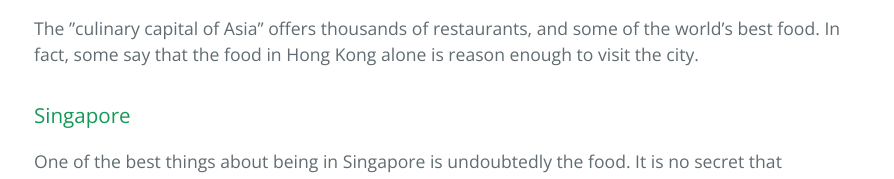
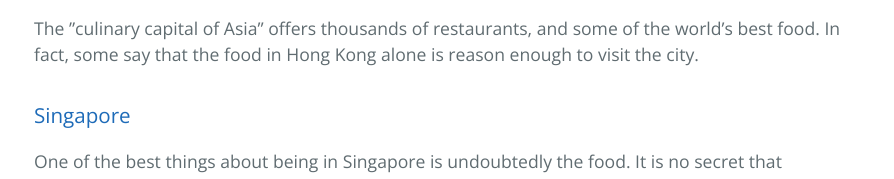
Before and after one commit to gabydi106/travel, a plain HTML site: page index.html in a window 1280 px wide. Shown: the part 831-1010 px from the top of the page, without its empty margins (190-1084 px from the left). Drawn offline with nearby package versions, Linux system fonts and the light colour scheme.

Commit message:
--added Singapore

```diff
--- a/index.html
+++ b/index.html
@@ -41,7 +41,8 @@
 <p>The ”culinary capital of Asia” offers thousands of restaurants, and some of the world’s best food. In fact, some say that the food in Hong Kong alone is reason enough to visit the city. </p>
 
 <h3>
-<a id="singapore" class="anchor" href="#singapore" aria-hidden="true"><span aria-hidden="true" class="octicon octicon-link"></span></a>Singapore</h3>
+<a id="singapore" class="anchor" href="#singapore" aria-hidden="true"><span aria-hidden="true" class="octicon octicon-link"></span></a><a href="https://gabydi106.github.io/singapore/">Singapore</a>
+</h3>
 
 <p>One of the best things about being in Singapore is undoubtedly the food. It is no secret that Singaporeans eat and drink with a passion. Singapore’s multi-cultural diversity is reflected in the variety of local cuisine it has to offer, from Chinese to Malay, Indian to Peranakan. </p>
 
```
